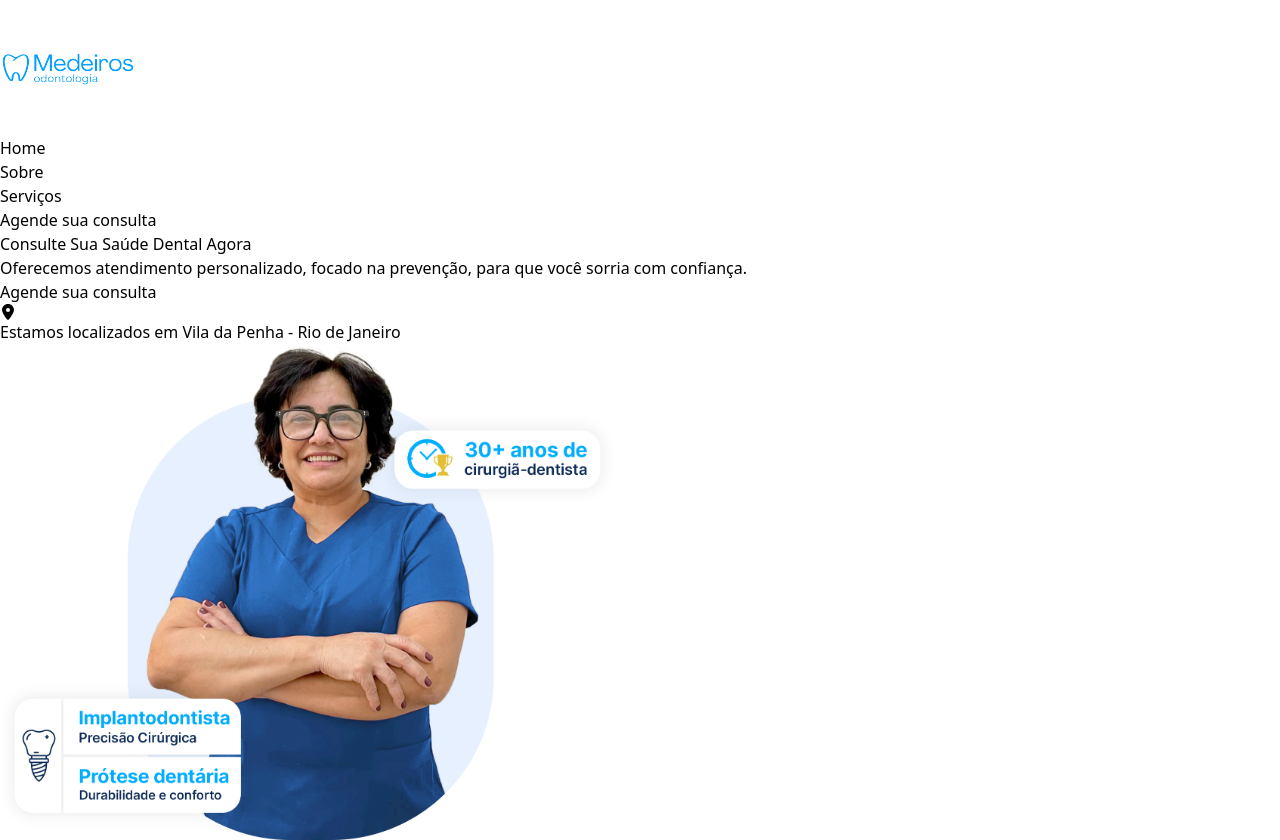
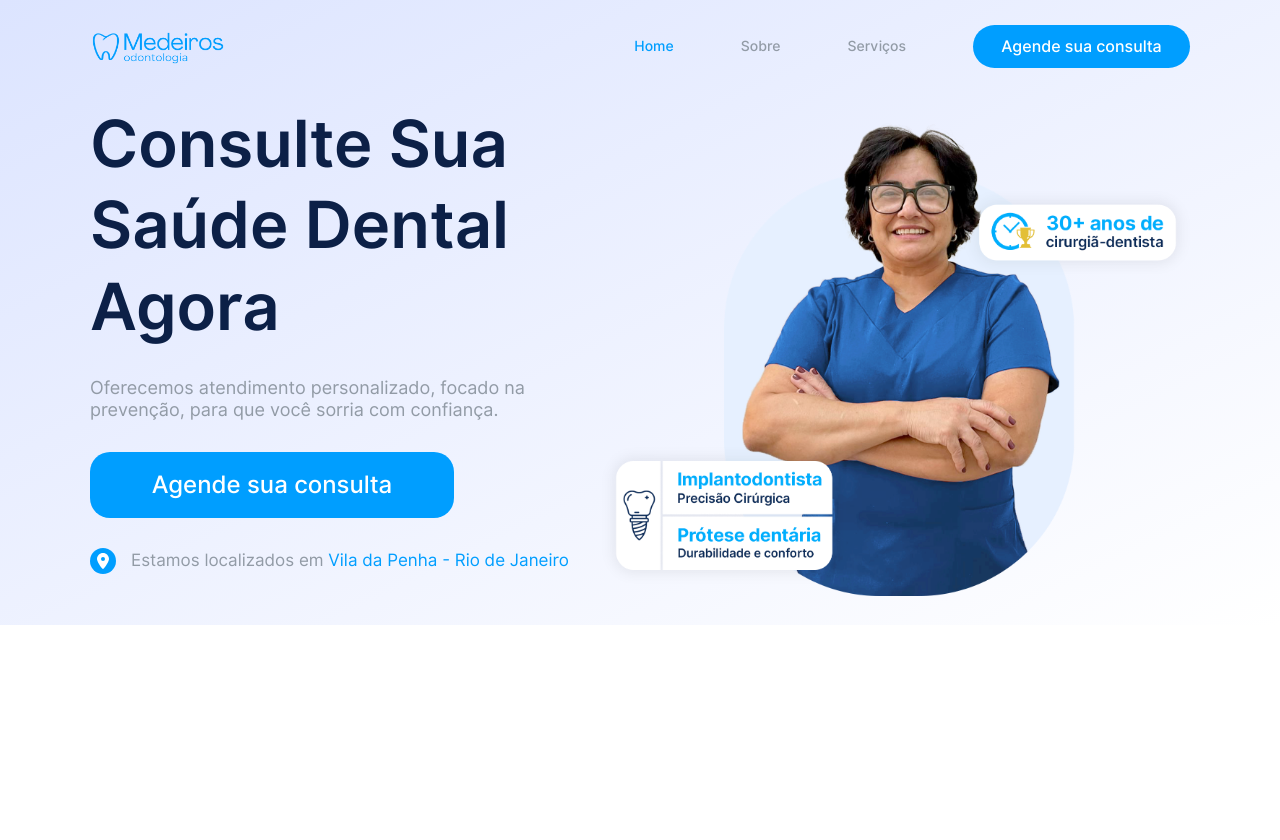
Before and after one commit to petrinidias/MedeirosOdontologia, a Next.js app: page / in a window 1280 px wide. After the commit the page ends 800 px from the top, so only its background shows below. Built offline with nearby package versions, Linux system fonts and the light colour scheme.

Commit message:
Resolvendo conflitos 2

```diff
--- /dev/null
+++ b/tailwind.config.js
@@ -0,0 +1,19 @@
+/** @type {import('tailwindcss').Config} */
+export default {
+  content: ["./src/**/*.{html,js}"],
+  theme: {
+    extend: {
+      fontFamily: {
+        Inter: ['var(--font-inter)'],
+      },
+      colors: {
+        azul: "#009EFF",
+        cinza: "#929BA6",
+        butaohover: "#0383D2",
+        azulEscuro: "#0C2047",
+        azulGradiente: "#DCE4FF",
+      }
+    },
+  },
+    plugins: [],
+};
```
